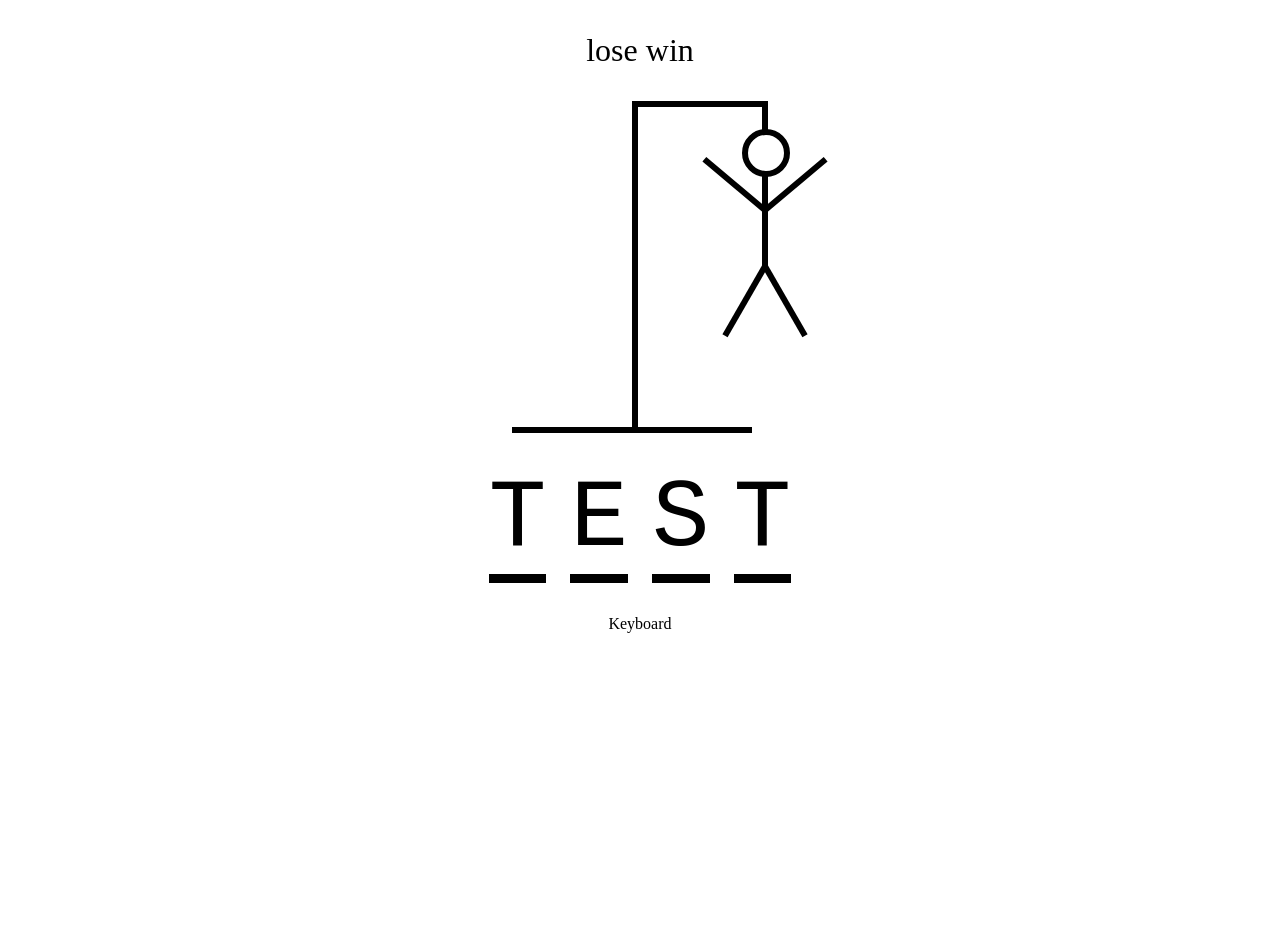
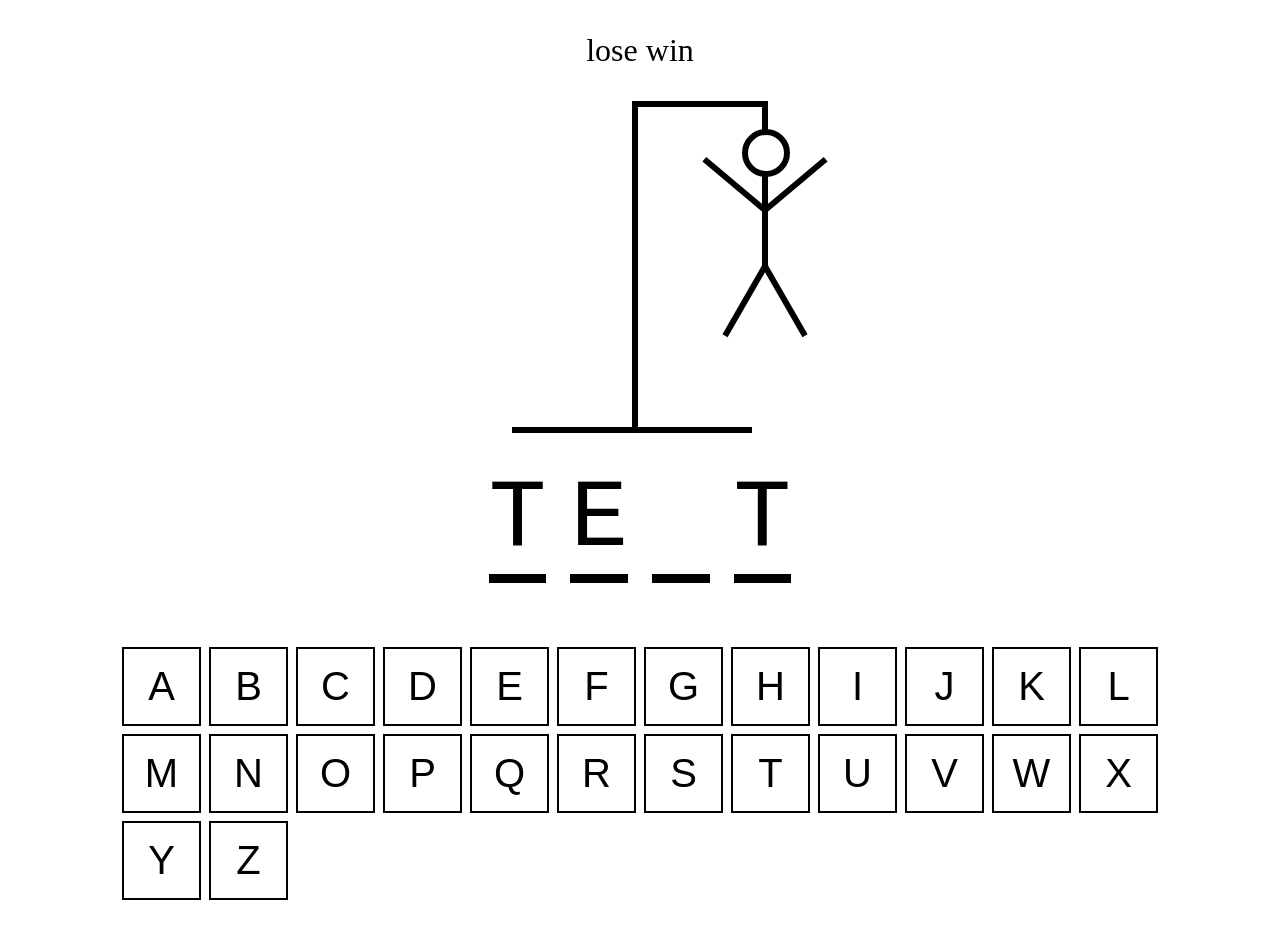
Before and after one commit to I-A11/hangman, a React (Create React App) app: page / in a window 1280 px wide. Before the commit the page ends 800 px from the top, so only its background shows below. Built offline with nearby package versions, Linux system fonts and the light colour scheme.

Commit message:
Create keyboard.

```diff
--- a/src/App.css
+++ b/src/App.css
@@ -18,3 +18,7 @@
   font-size: 2rem;
   text-align: center;
 }
+
+.stretch {
+  align-self: stretch;
+}
--- a/src/App.tsx
+++ b/src/App.tsx
@@ -19,7 +19,9 @@
       <div className='result'>lose win</div>
       <HangmanDrawing />
       <HangmanWord />
-      <Keyboard />
+      <div className='stretch'>
+        <Keyboard />
+      </div>
     </div>
   );
 }
--- a/src/HangmanWord.module.css
+++ b/src/HangmanWord.module.css
@@ -7,8 +7,16 @@
   font-family: monospace;
 }
 
-.wordSection span {
+.wordSection div {
   border-bottom: 0.1em solid #000;
+}
+
+.visible {
+  visibility: visible;
+}
+
+.hidden {
+  visibility: hidden;
 }
 
 @media (max-width: 600px) {
--- a/src/HangmanWord.tsx
+++ b/src/HangmanWord.tsx
@@ -2,10 +2,23 @@
 
 const HangmanWord = () => {
   const word = "test";
+  const guessedLetters = ["t", "e", "g"];
   return (
     <div className={styles.wordSection}>
       {word.split("").map((letter, index) => {
-        return <span>{letter}</span>;
+        return (
+          <div key={index}>
+            <span
+              className={
+                guessedLetters.includes(letter)
+                  ? `${styles.visible}`
+                  : `${styles.hidden}`
+              }
+            >
+              {letter}
+            </span>
+          </div>
+        );
       })}
     </div>
   );
--- /dev/null
+++ b/src/Keyboard.module.css
@@ -0,0 +1,32 @@
+.keySection {
+  display: grid;
+  grid-template-columns: repeat(auto-fit, minmax(75px, 1fr));
+  gap: 0.5rem;
+  margin: 2rem;
+}
+
+.btn {
+  width: 100%;
+  border: 2px solid #000;
+  background: none;
+  aspect-ratio: 1/1;
+  font-size: 2.5rem;
+  text-transform: uppercase;
+  padding: 0.5rem;
+  cursor: pointer;
+  color: #000;
+}
+
+.active {
+  background-color: #3a6cb1;
+  color: #fff;
+}
+
+.inactive {
+  opacity: 0.3;
+}
+
+.btn:hover:not(:disabled),
+.btn:focus:not(:disabled) {
+  background-color: #80aff0;
+}
--- a/src/Keyboard.tsx
+++ b/src/Keyboard.tsx
@@ -1,7 +1,44 @@
-import React from "react";
-
+import styles from "./Keyboard.module.css";
+const keys = [
+  "a",
+  "b",
+  "c",
+  "d",
+  "e",
+  "f",
+  "g",
+  "h",
+  "i",
+  "j",
+  "k",
+  "l",
+  "m",
+  "n",
+  "o",
+  "p",
+  "q",
+  "r",
+  "s",
+  "t",
+  "u",
+  "v",
+  "w",
+  "x",
+  "y",
+  "z",
+];
 const Keyboard = () => {
-  return <div>Keyboard</div>;
+  return (
+    <div className={styles.keySection}>
+      {keys.map((key) => {
+        return (
+          <button className={`${styles.btn} `} key={key}>
+            {key}
+          </button>
+        );
+      })}
+    </div>
+  );
 };
 
 export default Keyboard;
```
